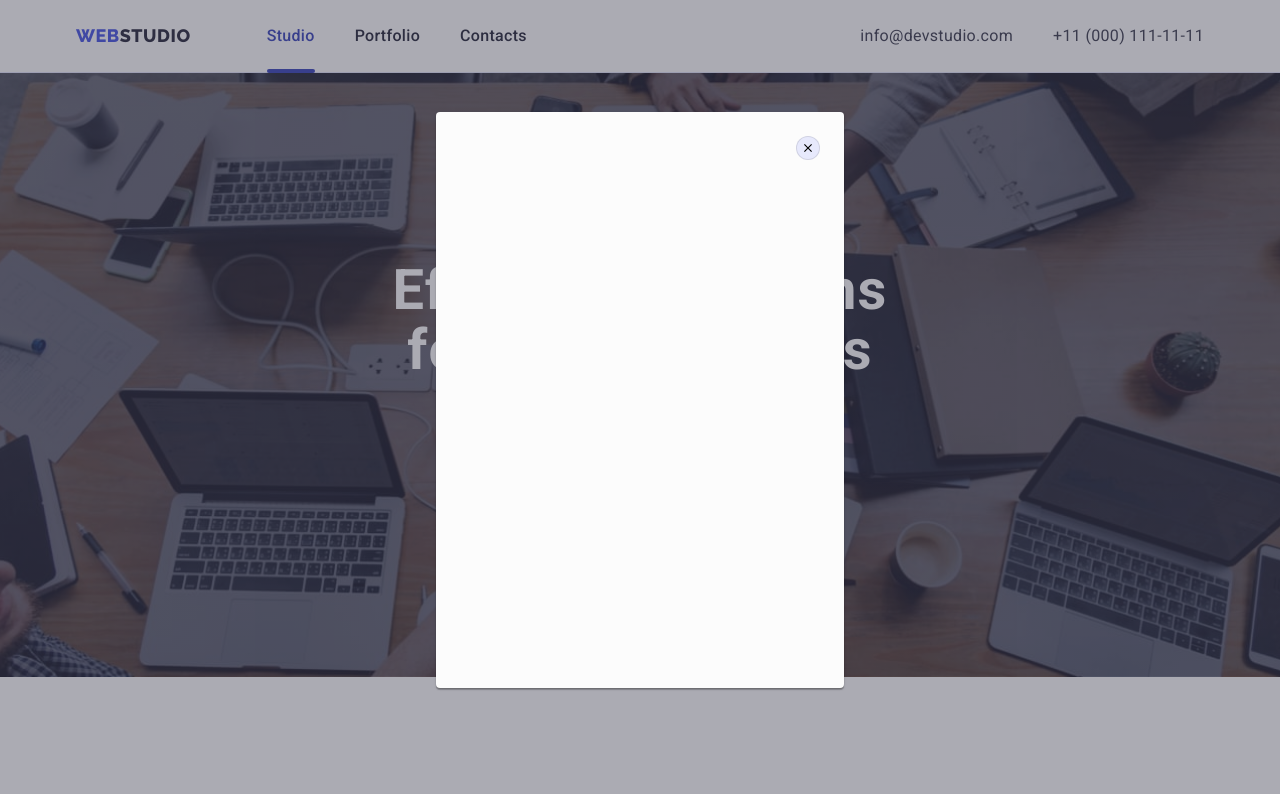
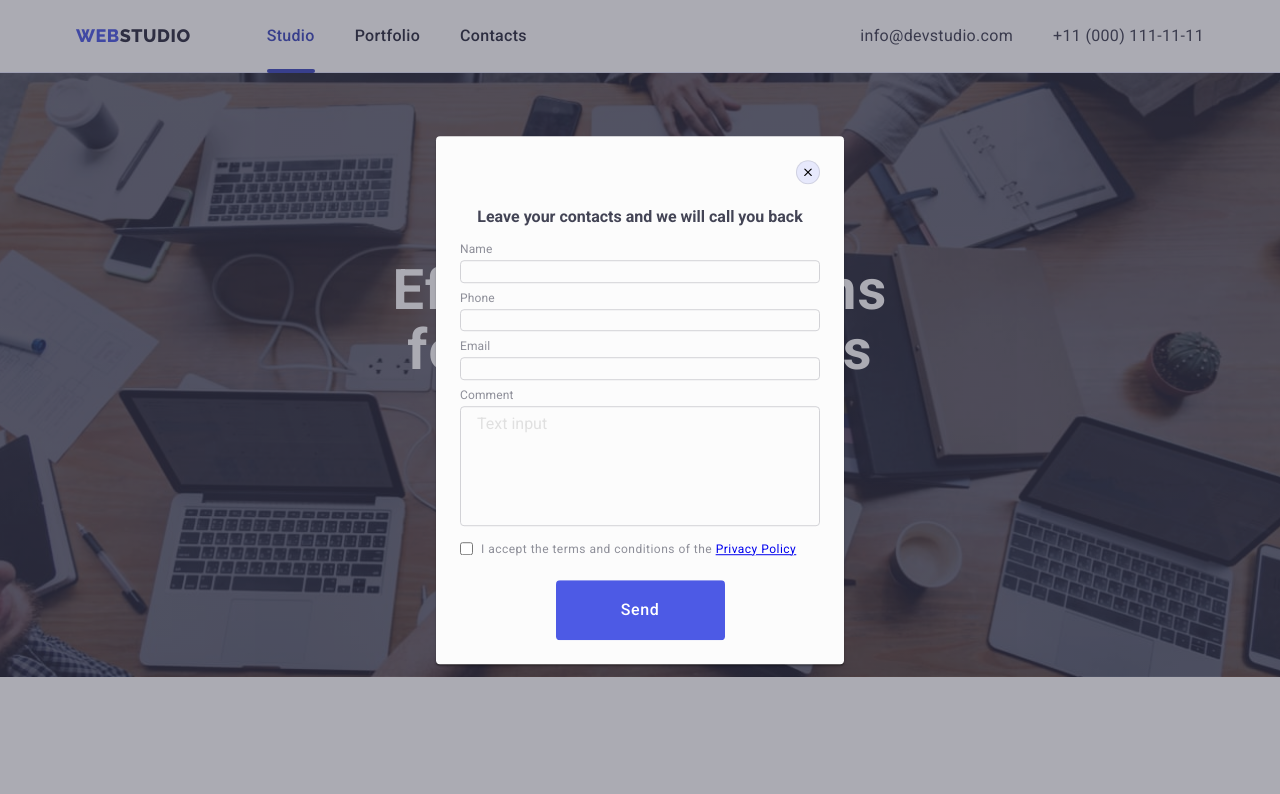
Before and after one commit to Vovap1991/goit-markup-hw-06, a plain HTML site: page index.html in a window 1280 px wide. Both pictures are taken after a click on the button "Order Service". Shown: the top 794 px of the page. Drawn offline with nearby package versions, Linux system fonts and the light colour scheme.

Commit message:
Hero modal form

```diff
--- a/css/styles.css
+++ b/css/styles.css
@@ -521,7 +521,9 @@ body {
   left: 50%;
   transform: translate(-50%, -50%) scale(1);
   width: 408px;
-  height: 576px;
+  height: 584;
+  padding-top: 72px;
+  padding-bottom: 24px;
   border-radius: 4px;
   background-color: #fcfcfc;
   box-shadow: 0px 1px 1px rgba(0, 0, 0, 0.14), 0px 1px 3px rgba(0, 0, 0, 0.12),
@@ -554,6 +556,112 @@ body {
 .modal-button:hover {
   color: #ffffff;
   background-color: #404bbf;
+}
+
+/* ---------------- Form ------------------ */
+
+.leave-contacts-form {
+  width: 360px;
+  margin: 0 auto;
+}
+
+.leave-contacts-form .form-title {
+  display: block;
+  text-align: center;
+  margin-bottom: 16px;
+}
+
+.leave-contacts-form .form-group {
+  display: flex;
+  flex-direction: column;
+  margin-bottom: 8px;
+}
+
+.leave-contacts-form .form-group label {
+  margin-bottom: 4px;
+  font-family: 'Roboto';
+  font-size: 12px;
+  line-height: calc(14 / 12);
+  letter-spacing: 0.01em;
+  color: #8e8f99;
+}
+
+.leave-contacts-form .form-group input {
+  width: 100%;
+  opacity: 0.2;
+  border: 1px solid #2e2f42;
+  border-radius: 4px;
+}
+
+.leave-contacts-form .form-group textarea {
+  width: 100%;
+  min-height: 120px;
+  opacity: 0.2;
+  border: 1px solid #2e2f42;
+  border-radius: 4px;
+}
+
+.leave-contacts-form .form-group input::placeholder {
+  font-family: 'Roboto';
+  font-size: 12px;
+  line-height: calc(14 / 12);
+  letter-spacing: 0.04em;
+  color: rgba(46, 47, 66, 0.4);
+}
+
+.leave-contacts-form textarea {
+  resize: none;
+}
+
+.leave-contacts-form .comment {
+  padding-top: 8px;
+  padding-left: 16px;
+}
+
+.leave-contacts-form .policy-confirm {
+  display: flex;
+  align-items: center;
+  margin-top: 16px;
+  margin-bottom: 24px;
+}
+
+.leave-contacts-form .policy-confirm input[type='checkbox'] {
+  margin-right: 8px;
+}
+
+.leave-contacts-form .policy-confirm-text {
+  font-family: 'Roboto';
+  font-weight: 400;
+  font-size: 12px;
+  line-height: calc(14 / 12);
+  letter-spacing: 0.04em;
+  color: #8e8f99;
+}
+
+.submit-button {
+  padding: 16px 32px;
+  font-family: 'Roboto';
+  color: #ffffff;
+  background-color: #4d5ae5;
+  font-weight: 500;
+  font-size: 16px;
+  line-height: calc(24 / 16);
+  align-items: center;
+  letter-spacing: 0.04em;
+  display: block;
+  cursor: pointer;
+  margin: 0 auto;
+  border-radius: 4px;
+  border-color: transparent;
+  min-width: 169px;
+  transition: background-color 250ms cubic-bezier(0.4, 0, 0.2, 1),
+    box-shadow 250ms cubic-bezier(0.4, 0, 0.2, 1);
+}
+
+.submit-button:hover,
+.submit-button:focus {
+  background-color: #404bbf;
+  box-shadow: 0px 4px 4px rgba(0, 0, 0, 0.15);
 }
 
 /* ------------------Portfolio---------------------- */
@@ -620,11 +728,6 @@ img {
   background-color: rgba(77, 90, 229, 1);
 }
 
-/* .portfolio-item:hover {
-  box-shadow: 0px 1px 6px rgba(46, 47, 66, 0.08),
-    0px 1px 1px rgba(46, 47, 66, 0.16), 0px 2px 1px rgba(46, 47, 66, 0.08);
-} */
-
 .list-link {
   display: block;
   transition: box-shadow 250ms cubic-bezier(0.4, 0, 0.2, 1);
--- a/index.html
+++ b/index.html
@@ -341,7 +341,7 @@
 
     </div>
   </footer>
-
+  <!-- --------------- Backdrop + Modal ------------------------- -->
   <div class="backdrop is-hidden" data-modal>
     <div class="modal">
       <button type="button" class="modal-button" data-modal-close>
@@ -349,6 +349,40 @@
           <use href="./images/icons/symbol-defs.svg#icon-close"></use>
         </svg>
       </button>
+
+      <!-- ----------------------- Form  -------------------------------- -->
+
+      <form class="leave-contacts-form">
+
+        <b class="form-title">Leave your contacts and we will call you back</b>
+        <div class="form-group">
+          <label for="name">Name</label>
+          <input type="text" name="name" id="name">
+        </div>
+
+        <div class="form-group">
+          <label for="tel">Phone</label>
+          <input type="tel" name="tel" id="tel">
+        </div>
+
+        <div class="form-group">
+          <label for="email">Email</label>
+          <input type="email" name="email" id="email">
+        </div>
+
+        <div class="form-group">
+          <label for="comment">Comment</label>
+          <textarea class="comment" name="comment" id="comment" placeholder="Text input"></textarea>
+        </div>
+
+        <div class="policy-confirm">
+          <input type="checkbox" name="acc-priv-pol" id="acc-priv-pol">
+          <label for="acc-priv-pol" class="policy-confirm-text">I accept the terms and conditions of the <a
+              href="#">Privacy Policy</a></label>
+        </div>
+
+        <button type="submit" class="submit-button">Send</button>
+      </form>
     </div>
   </div>
 
```
